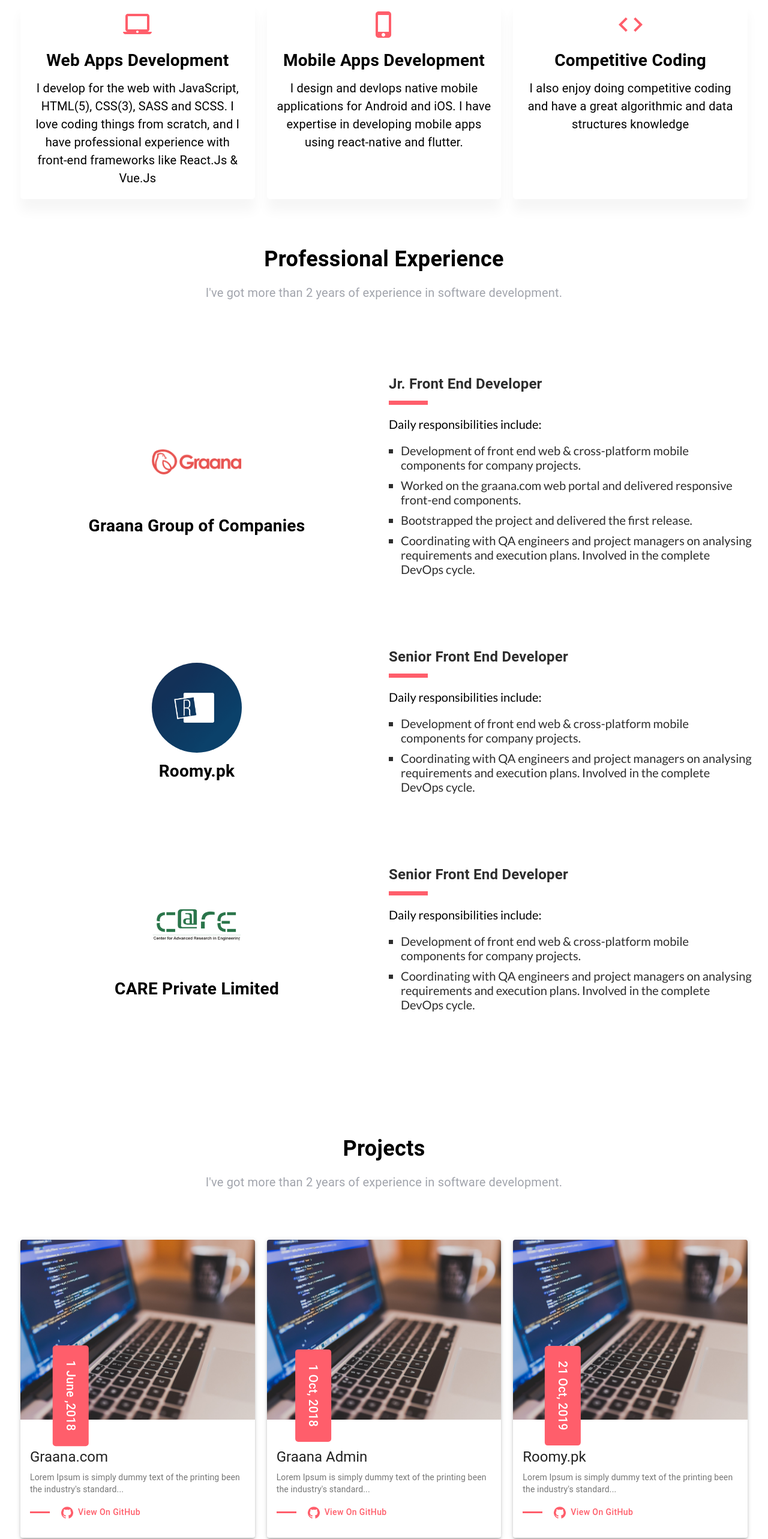
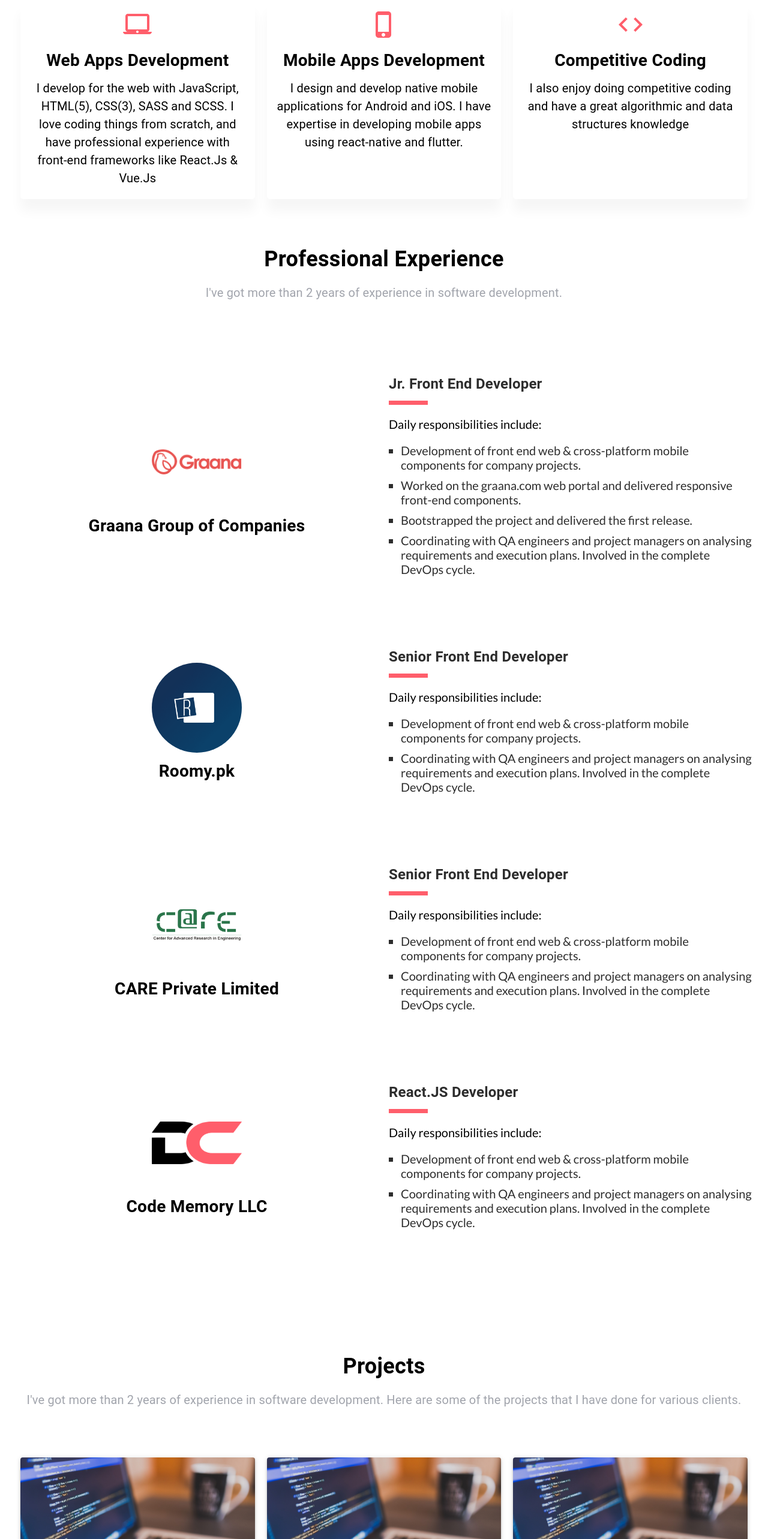
Before and after one commit to arslansajid/portfolio, a React (Create React App) app: page / in a window 1280 px wide. Shown: the part 800-3366 px from the top of the page at 60% size. Built offline with nearby package versions, Linux system fonts and the light colour scheme.

Commit message:
Added projects and header fixes

```diff
--- a/src/App.js
+++ b/src/App.js
@@ -44,7 +44,7 @@
             <ExpertiseCard
               icon={"web"}
               heading={"Web Apps Development"}
-              description={"I develop for the web with JavaScript, HTML(5), CSS(3), SASS and SCSS. I love coding things from scratch, and I have professional experience with front-end frameworks like React.Js & Vue.Js"}
+              description={"I develop for the web with JavaScript, HTML(5), CSS(3), SASS and SCSS. I love coding things from scratch, and have professional experience with front-end frameworks like React.Js & Vue.Js"}
             />
           </Grid>
           <Grid
@@ -54,7 +54,7 @@
             <ExpertiseCard
               icon={"mobile"}
               heading={"Mobile Apps Development"}
-              description={"I design and devlops native mobile applications for Android and iOS. I have expertise in developing mobile apps using react-native and flutter."}
+              description={"I design and develop native mobile applications for Android and iOS. I have expertise in developing mobile apps using react-native and flutter."}
             />
           </Grid>
           <Grid
@@ -100,6 +100,11 @@
               company={"CARE Private Limited"}
               designation={"Senior Front End Developer"}
             />
+
+            <ExperienceCard
+              company={"Code Memory LLC"}
+              designation={"React.JS Developer"}
+            />
           </Grid>
         </Grid>
 
@@ -112,7 +117,7 @@
           </Typography>
           <div className={classes.border} />
           <Typography className={classes.description}>
-            I've got more than 2 years of experience in software development.
+            I've got more than 2 years of experience in software development. Here are some of the projects that I have done for various clients.
           </Typography>
         </Grid>
         <Grid
--- a/src/components/ExperienceCard.js
+++ b/src/components/ExperienceCard.js
@@ -13,7 +13,7 @@
                 lg={6} md={6} sm={12} xs={12}
                 item
             >
-                <div className={classes.logoContainer}>
+                <div className={company.includes("Roomy") ? classes.roomylogoContainer : classes.logoContainer}>
                     {
                         company.includes("Roomy")
                             ?
@@ -23,7 +23,11 @@
                                 ?
                                 <img alt="graana-icon" className={classes.companyLogo} src={require("../assets/images/graana.png")} />
                                 :
-                                <img alt="care-icon" className={classes.companyLogo} src={require("../assets/images/care.png")} />
+                                company.includes("LLC")
+                                    ?
+                                    <img alt="codeMemory-icon" className={classes.companyLogo} src={require("../assets/images/cm.png")} />
+                                    :
+                                    <img alt="care-icon" className={classes.companyLogo} src={require("../assets/images/care.png")} />
                     }
 
                 </div>
@@ -72,13 +76,19 @@
         justifyContent: "center",
         flexDirection: "column",
     },
-    logoContainer: {
+    roomylogoContainer: {
         width: 150,
         height: 150,
         marginBottom: 10,
         borderRadius: '50%',
         // background: Colors.appPinkLite,
         // boxShadow: "0px 20px 20px rgba(0, 0, 0, 0.04)",
+        overflow: "hidden"
+    },
+    logoContainer: {
+        width: 150,
+        height: 150,
+        marginBottom: 10,
         overflow: "hidden"
     },
     companyLogo: {
--- a/src/components/Header.js
+++ b/src/components/Header.js
@@ -154,7 +154,7 @@
         },
 
         [theme.breakpoints.down('xs')]: {
-            minWidth: 170
+            minWidth: 150
         },
     },
     cvButton: {
--- a/src/components/ProjectCard.js
+++ b/src/components/ProjectCard.js
@@ -76,6 +76,7 @@
     dateTextContainer: {
         position: "absolute",
         transform: "rotate(90deg)",
+        right: -20,
         bottom: 10,
         padding: "15px 25px 15px 25px" ,
         borderRadius: 5,
--- a/src/static/Projects.js
+++ b/src/static/Projects.js
@@ -43,6 +43,18 @@
     title: "Sneaker Log Admin",
     completed: "1 May, 2020"
   },
+  {
+    title: "Davy's Chess",
+    completed: "1 May, 2020"
+  },
+  {
+    title: "Code Memory",
+    completed: "15 May, 2020"
+  },
+  {
+    title: "X-Images",
+    completed: "1 June, 2020"
+  },
 ]
 
   export default Projects;
```
Also changed, not shown: src/assets/images/cm.png (added).
